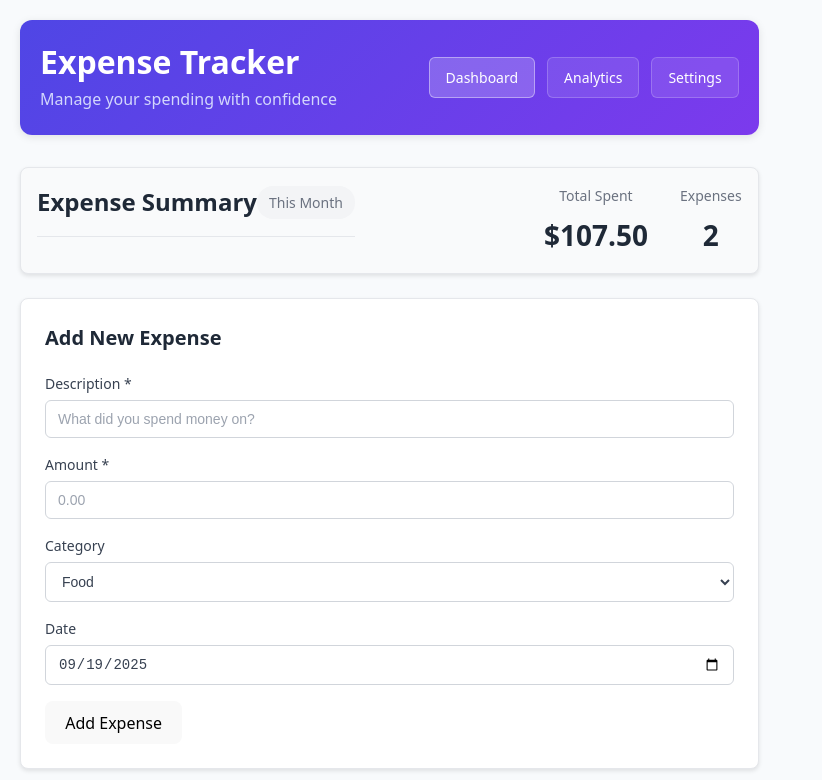
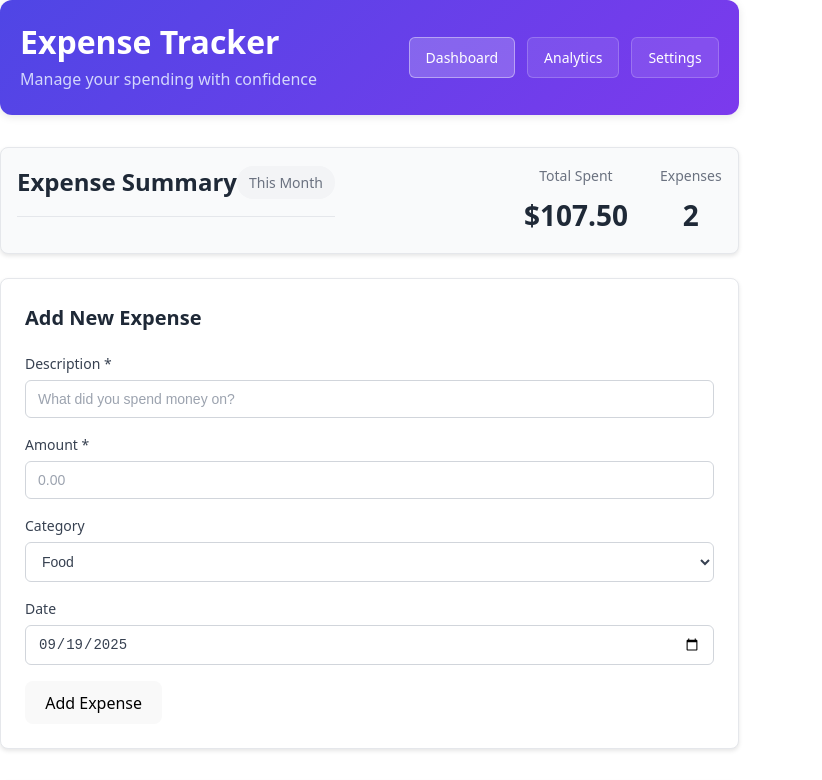
Before and after one commit to jasonzop/Expense-Tracker, a React (Vite) app: page / in a window 1280 px wide. Shown: the top 780 px of the page, without its empty margins (0-822 px from the left). Built offline with nearby package versions, Linux system fonts and the light colour scheme.

Commit message:
style(app): migrate App layout to Tailwind utilities

```diff
--- a/src/App.css
+++ /dev/null
@@ -1,19 +0,0 @@
-/* src/App.css */
-.App {
-  min-height: 100vh;
-  background-color: #f8fafc; /* Light gray background instead of white */
-}
-
-/* Ensure the header container doesn't add extra spacing */
-.app-container {
-  max-width: 1200px;
-  margin: 0 auto;
-  padding: 20px;
-}
-
-/* Reset any default body margins that might cause issues */
-body {
-  margin: 0;
-  padding: 0;
-  background-color: #f8fafc;
-}
--- a/src/App.tsx
+++ b/src/App.tsx
@@ -4,7 +4,6 @@ import Header from './components/Header/Header';
 import ExpenseSummary from './components/ExpenseSummary/ExpenseSummary';
 import ExpenseList from './components/ExpenseList/ExpenseList';
 import ExpenseForm from './components/ExpenseForm/ExpenseForm';
-import './App.css';
 import type { Expense } from './types'; // ✅ Use shared model from src/types
 
 /**
@@ -51,14 +50,14 @@ function App() {
   const totalAmount = expenses.reduce((sum, expense) => sum + expense.amount, 0);
 
   return (
-    <div className="App">
-      <div className="app-container">
+  <div className="min-h-screen bg-slate-50">
+    <div className="max-w-6xl mx-auto p-5">
       <Header
         title="Expense Tracker"
         subtitle="Manage your spending with confidence"
       />
 
-        <main className="app-main">
+      <main className="space-y-8">
         <ExpenseSummary
           totalAmount={totalAmount}
           expenseCount={expenses.length}
@@ -67,7 +66,6 @@ function App() {
 
         <ExpenseForm onSubmit={handleAddExpense} />
 
-          {/* FIXED: Pass expenses directly, not as initialExpenses */}
         <ExpenseList expenses={expenses} onDelete={handleDeleteExpense} />
       </main>
     </div>
```
Lines whose indentation alone changed are shown as unchanged.
